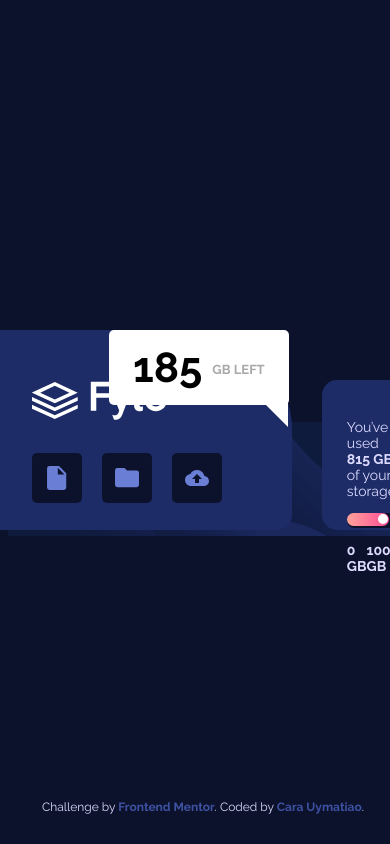
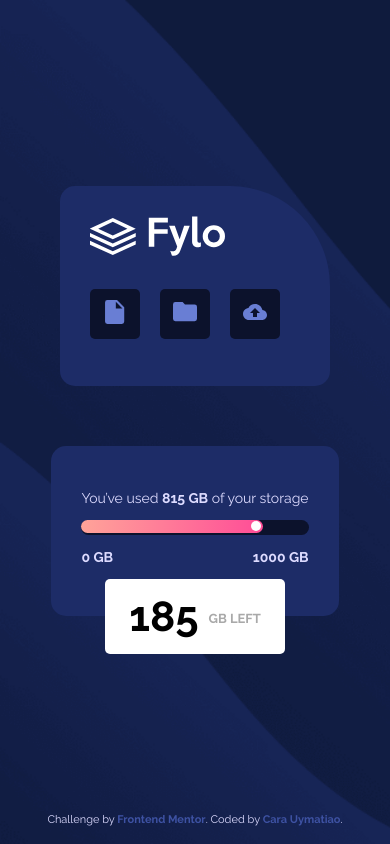
Before and after one commit to carauymatiao/fylo-data-storage-component-master, a plain HTML site: page index.html in a window 390 px wide. Drawn offline with Linux system fonts and the light colour scheme.

Commit message:
v2.0
Working responsive design except flex box sizes

```diff
--- a/css/style.css
+++ b/css/style.css
@@ -1,3 +1,7 @@
+html, body {
+  height: 100%;
+}
+
 body {
   background-color: #0c122c; /* Fallback color */
   background-color: hsl(229, 57%, 11%);
@@ -6,36 +10,64 @@ body {
   font-family: 'Raleway', sans-serif;
   font-size: 14px;
   font-weight: 400;
+  margin: auto;
+  text-align: center;
+
+  background-image: url(../images/bg-mobile.png);
+  background-size: cover;
 }
 
-.wrapper {
-  width: 100%;
-  height: 100%;
-  position: fixed;
-}
+/* ---------- CONTAINERS ----------*/
 
-.center-wrapper {
-  height: 100%;
+.main {
   display: flex;
+  flex-direction: column;
+  flex-wrap: wrap;
   align-items: center;
   justify-content: center;
+  height: 95%;
 }
-
-/* --- Left Container ---*/
 
 .left-container {
   background-color: #1d2c67;
   background-color: hsl(228, 56%, 26%);
   border-radius: 15px 100px 15px 15px;
-  margin-right: 30px;
-  width: 250px;
-  height: 100px;
-  padding: 50px;
+  height: 140px;
+  padding: 30px;
+  margin: 30px;
   text-align: left;
 }
 
-.icons-row {
+.right-container {
+  background-color: #1d2c67;
+  background-color: hsl(228, 56%, 26%);
+  border-radius: 15px;
+  height: 110px;
+  padding: 30px;
+  margin: 30px;
+}
+
+.attribution {
+  font-size: 11px;
+}
+
+.attribution a {
+  color: #3e52a3; /* Fallback color */
+  color: hsl(228, 45%, 44%);
+  font-weight: 800;
+  text-decoration: none;
+}
+
+.attribution a:hover {
+  color: #dddbff; /* Fallback color */
+  color: hsl(243, 100%, 93%);
+}
+
+/* ----- LEFT -----*/
+
+.icon-row {
   display: flex;
+  align-items: center;
   margin-top: 30px;
 }
 
@@ -46,6 +78,7 @@ body {
   width: 50px;
   height: 50px;
   margin-right: 20px;
+
   display: flex;
   align-items: center;
   justify-content: center;
@@ -56,73 +89,47 @@ body {
   background-color: hsl(243, 100%, 93%);
 }
 
-/* --- Right Container ---*/
+/* ----- RIGHT -----*/
 
-.right-container {
-  background-color: #1d2c67;
-  background-color: hsl(228, 56%, 26%);
-  border-radius: 15px;
-  width: 450px;
-  height: 100px;
-  padding: 25px;
-  margin-top: 50px;
-}
+/* --- BUBBLE ---*/
 
-.storage-bubble {
+.bubble {
   background-color: white;
   border-radius: 5px;
   width:180px;
   height:75px;
+  margin: 0 auto;
   display: flex;
   align-items: center;
   justify-content: center;
-  position: absolute;
-  right: 28%;
-  bottom: 53%;
 }
 
-.storage-bubble::after {
-	content: '';
-	position: absolute;
-	bottom: 0;
-	left: 95%;
-	width: 0;
-	height: 0;
-	border: 35px solid transparent;
-	border-top-color: white;
-	border-bottom: 0;
-	border-right: 0;
-	margin-left: -26.5px;
-	margin-bottom: -22px;
+.number-remaining-txt {
+    margin-right: 10px;
 }
 
-.storage-bubble h2 {
+.bubble h2 {
   color: black;
   font-size: 42px;
 }
 
-.storage-bubble p {
+.bubble h3 {
   color: darkgrey;
   font-size: 18px;
-  font-weight: bold;
   font-variant-caps: all-small-caps;
-  margin-left: 10px;
 }
 
-.storage-total span{
-    font-weight: 800;
-}
+/* --- PROGRESS BAR ---*/
 
-.progress-bar-blank {
+.progress-bar {
   width: 100%;
   height: 15px;
   background-color: #0c122c; /* Fallback color */
   background-color: hsl(229, 57%, 11%);
   border-radius: 100px;
-  position: relative;
 }
 
-.progress-bar {
+.progress-bar-active {
   width: 80%;
   height: 13px;
   background: linear-gradient(to right, hsl(6, 100%, 80%),hsl(335, 100%, 65%));
@@ -130,57 +137,99 @@ body {
   position: relative;
 }
 
-.progress-bar::after {
-  content: "";
+.progress-bar-slider {
   width: 10px;
   height: 10px;
   border-radius: 100%;
   background-color: white;
   position: absolute;
   top: 1px;
-  right: 1px;
+  right: 2px;
 }
 
-.storage-min-max {
-  width: 100%;
+/* --- UNITS TXT ---*/
+
+.units-txt {
   display: flex;
   justify-content: space-between;
+  font-weight: 800;
 }
 
-.storage-min-max p{
-  font-weight: bold;
+/* ------------------ DESKTOP -------------------*/
+
+@media screen and (min-width: 768px) {
+
+  body {
+    background-image: none;
+  }
+
+  .main {
+    display: flex;
+    flex-direction: row;
+    flex-wrap: wrap;
+    align-items: center;
+    justify-content: center;
+    height: 95%;
+  }
+
+  .left-container {
+    background-color: #1d2c67;
+    background-color: hsl(228, 56%, 26%);
+    border-radius: 15px 100px 15px 15px;
+    width: 250px;
+    height: 100px;
+    padding: 50px;
+    text-align: left;
+  }
+
+  .right-container {
+    background-color: #1d2c67;
+    background-color: hsl(228, 56%, 26%);
+    border-radius: 15px;
+    width: 470px;
+    height: 90px;
+    padding: 30px;
+    text-align: left;
+    position: relative;
+    top: 25px;
+  }
+
+  .bubble {
+    background-color: white;
+    border-radius: 5px;
+    width:180px;
+    height:75px;
+    display: flex;
+    align-items: center;
+    justify-content: center;
+    position: absolute;
+    top: -50px;
+    right: 50px;
+  }
+
+  .bubble::after {
+  	content: '';
+  	position: absolute;
+  	bottom: 0;
+  	left: 95%;
+  	width: 0;
+  	height: 0;
+  	border: 35px solid transparent;
+  	border-top-color: white;
+  	border-bottom: 0;
+  	border-right: 0;
+  	margin-left: -26px;
+  	margin-bottom: -22px;
+  }
+
+  .footer {
+    position: fixed;
+    bottom: 0;
+    background-image: url(../images/bg-desktop.png);
+    background-size: cover;
+    z-index: -1;
+    width: 100%;
+    height: 50%;
+  }
+
 }
-
-/* ----- Footer -----*/
-
-.footer {
-  width: 100%;
-  height: 50%;
-  position: fixed;
-  bottom: 0;
-  z-index: -1;
-  text-align: center;
-}
-
-.bg-desktop-img {
-  width: 100%;
-}
-
-.attribution {
-  position: absolute;
-  left: 0;
-  right: 0;
-  bottom: 30px;
-  font-size: 12px;
-}
-.attribution a {
-  color: #3e52a3; /* Fallback color */
-  color: hsl(228, 45%, 44%);
-  font-weight: 800;
-  text-decoration: none;
-}
-
-.attribution a:hover {
-  color: #848794; /* Fallback color */
-  color: hsl(229, 7%, 55%);
-}
--- a/index.html
+++ b/index.html
@@ -3,6 +3,7 @@
 <head>
   <meta charset="UTF-8">
   <meta name="viewport" content="width=device-width, initial-scale=1.0">
+  <meta http-equiv="X-UA-Compatible" content="ie=edge">
   <link rel="stylesheet" href="css/style.css">
   <link rel="icon" type="image/png" sizes="32x32" href="./images/favicon-32x32.png">
   <link href="https://fonts.googleapis.com/css2?family=Raleway:wght@400;700&display=swap" rel="stylesheet">
@@ -10,46 +11,49 @@
 </head>
 <body>
 
-<div class="wrapper">
-
-<div class="center-wrapper">
+  <div class="main">
 
     <div class="left-container">
-  <img src="images/logo.svg" alt="logo">
-  <div class="icons-row">
-    <a href="#" class="icon-bg"><img src="images/icon-document.svg" alt="icon-document"></a>
-    <a href="#" class="icon-bg"><img src="images/icon-folder.svg" alt="icon-folder"></a>
-    <a href="#" class="icon-bg"><img src="images/icon-upload.svg" alt="icon-upload"></a>
+
+      <div class="logo-row">
+        <a href="#"><img src="images/logo.svg" alt="logo"></a>
       </div>
+      <div class="icon-row">
+        <div class="icon-bg"><a href="#"><img src="images/icon-document.svg" alt="icon-document"></a></div>
+        <div class="icon-bg"><a href="#"><img src="images/icon-folder.svg" alt="icon-folder"></a></div>
+        <div class="icon-bg"><a href="#"><img src="images/icon-upload.svg" alt="icon-upload"></a></div>
+      </div>
+
     </div>
 
     <div class="right-container">
-    <div class="storage-bubble">
-      <h2>185</h2> <p>GB Left</p>
+
+      <div class="usage-txt"><p>You’ve used <span><strong>815 GB</strong></span> of your storage</p></div>
+      <div class="progress-bar">
+        <div class="progress-bar-active">
+          <div class="progress-bar-slider"></div>
         </div>
-    <div class="storage-total">
-      <p>You’ve used <span>815 GB</span> of your storage</p>
       </div>
-    <div class="progress-bar-blank">
-        <div class="progress-bar"></div>
+      <div class="units-txt"><p>0 GB</p><p>1000 GB</p></div>
+
+      <div class="bubble">
+        <div class="number-remaining-txt">
+          <h2>185</h2>
         </div>
-    <div class="storage-min-max">
-      <p class="min-txt">0 GB</p>
-      <p class="max-txt">1000 GB</p>
+        <div class="unit-remaining-txt">
+          <h3>GB Left</h3>
         </div>
       </div>
 
     </div>
 
-<div class="footer">
-  <img class="bg-desktop-img" src="images/bg-desktop.png" alt="bg-desktop">
-  <div class="attribution">
-    Challenge by <a href="https://www.frontendmentor.io?ref=challenge" target="_blank">Frontend Mentor</a>.
-    Coded by <a href="https://carauymatiao.github.io/cv/">Cara Uymatiao</a>.
-  </div>
   </div>
 
+  <div class="attribution">
+    <p>Challenge by <a href="https://www.frontendmentor.io?ref=challenge" target="_blank">Frontend Mentor</a>.
+    Coded by <a href="#">Cara Uymatiao</a>.</p>
   </div>
+  <div class="footer"></div>
 
 </body>
 </html>
```
Lines whose indentation alone changed are shown as unchanged.
